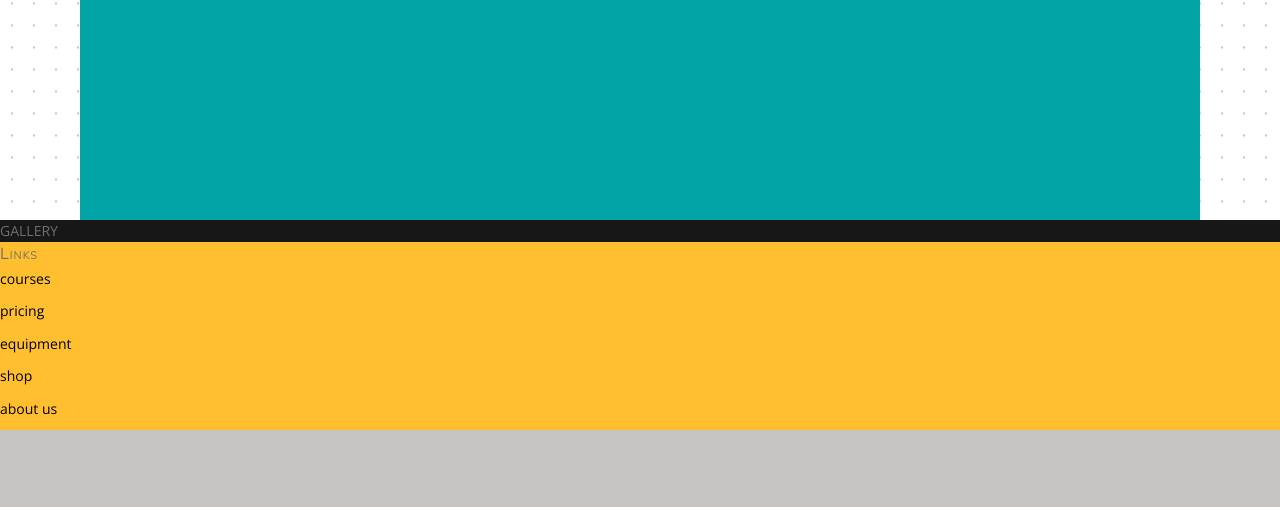
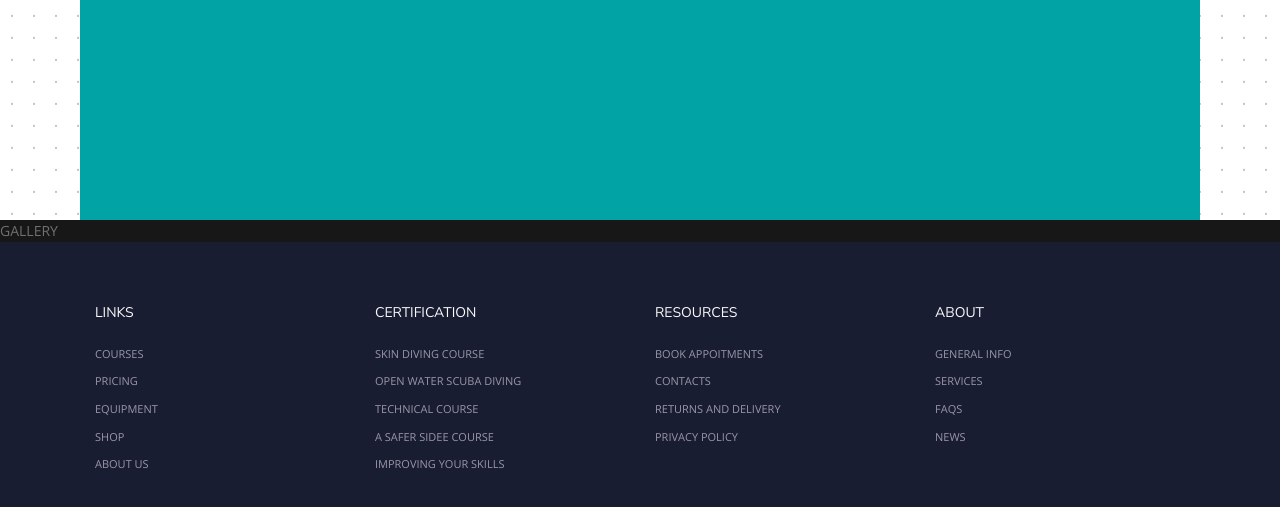
Before and after one commit to manitu85/diving-club-seahorses, a website built with webpack: page app/index.html in a window 1280 px wide. Shown: the part 4007-4514 px from the top of the page. Before the commit the page ends 4437 px from the top, so only its background shows below. Built offline with nearby package versions, Linux system fonts and the light colour scheme.

Commit message:
completed footer links

```diff
--- a/app/index.html
+++ b/app/index.html
@@ -182,6 +182,7 @@
 
           <img src="assets/images/avatar-2.jpg" alt="Instructor 3" class="instructor__img">
           <div class="instructor__details">
+              <h4 class="heading-4 heading-4--white">John Burke</h4>
               <p class="instructor__hours">198 hours underwater</p>
           </div>
 
@@ -264,14 +265,41 @@
 
     <!-- SITE FOOTER -->
     <footer class="footer">
+
       <ul class="footer__lists">
-        <h4 class="heading-4 heading-4--light">Links</h4>
+        <h4 class="heading-4 heading-4--white mb-20">LINKS</h4>
         <li class="footer__list"><a class="footer__link" href="!#">courses</a></li>
         <li class="footer__list"><a class="footer__link" href="!#">pricing</a></li>
         <li class="footer__list"><a class="footer__link" href="!#">equipment</a></li>
         <li class="footer__list"><a class="footer__link" href="!#">shop</a></li>
         <li class="footer__list"><a class="footer__link" href="!#">about us</a></li>
       </ul>
+
+      <ul class="footer__lists">
+        <h4 class="heading-4 heading-4--white mb-20">CERTIFICATION</h4>
+        <li class="footer__list"><a class="footer__link" href="!#">skin diving course</a></li>
+        <li class="footer__list"><a class="footer__link" href="!#">open water scuba diving</a></li>
+        <li class="footer__list"><a class="footer__link" href="!#">technical course</a></li>
+        <li class="footer__list"><a class="footer__link" href="!#">a safer sidee course</a></li>
+        <li class="footer__list"><a class="footer__link" href="!#">improving your skills</a></li>
+      </ul>
+
+      <ul class="footer__lists">
+        <h4 class="heading-4 heading-4--white mb-20">RESOURCES</h4>
+        <li class="footer__list"><a class="footer__link" href="!#">book appoitments</a></li>
+        <li class="footer__list"><a class="footer__link" href="!#">contacts</a></li>
+        <li class="footer__list"><a class="footer__link" href="!#">returns and delivery</a></li>
+        <li class="footer__list"><a class="footer__link" href="!#">privacy policy</a></li>
+      </ul>
+
+      <ul class="footer__lists">
+        <h4 class="heading-4 heading-4--white mb-20">ABOUT</h4>
+        <li class="footer__list"><a class="footer__link" href="#">general info</a></li>
+        <li class="footer__list"><a class="footer__link" href="#">services</a></li>
+        <li class="footer__list"><a class="footer__link" href="#">faqs</a></li>
+        <li class="footer__list"><a class="footer__link" href="#">news</a></li>
+      </ul>
+
     </footer>
 
     <section class="copy-rights">
--- a/src/scss/base/_helpers.scss
+++ b/src/scss/base/_helpers.scss
@@ -0,0 +1,5 @@
+
+
+.mb-20 {
+  margin-bottom: 2rem;
+}
--- a/src/scss/moduls/_footer.scss
+++ b/src/scss/moduls/_footer.scss
@@ -1,4 +1,29 @@
 .footer {
-  background-color: $yellow-brand;
+  background-color: #191D32;
   grid-column: full-start / full-end;
+
+  display: grid;
+  grid-template-columns: repeat(auto-fit, minmax(25rem, min-content));
+  justify-content: center;
+  grid-gap: 3rem;
+  padding: 6rem 0;
+
+
+  &__lists {
+    // text-align: center;
+  }
+
+  &__list {
+    text-transform: uppercase;
+    font-size: 1.1rem;
+
+  }
+
+  &__link {
+    color: #9C96A8;
+
+    &:hover {
+      color: $blue;
+    }
+  }
 }
```
Also changed, not shown: app/styles/app.css, 1 other file.
